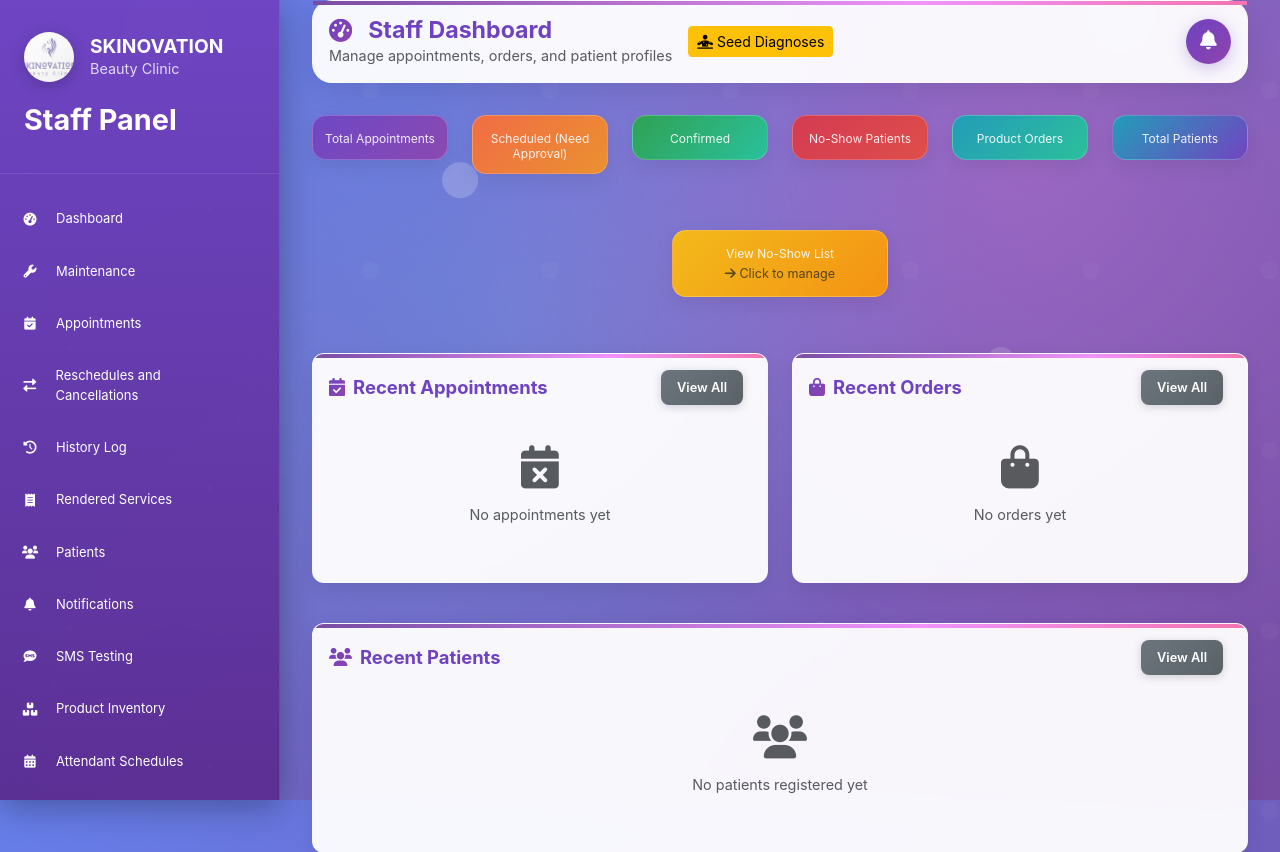
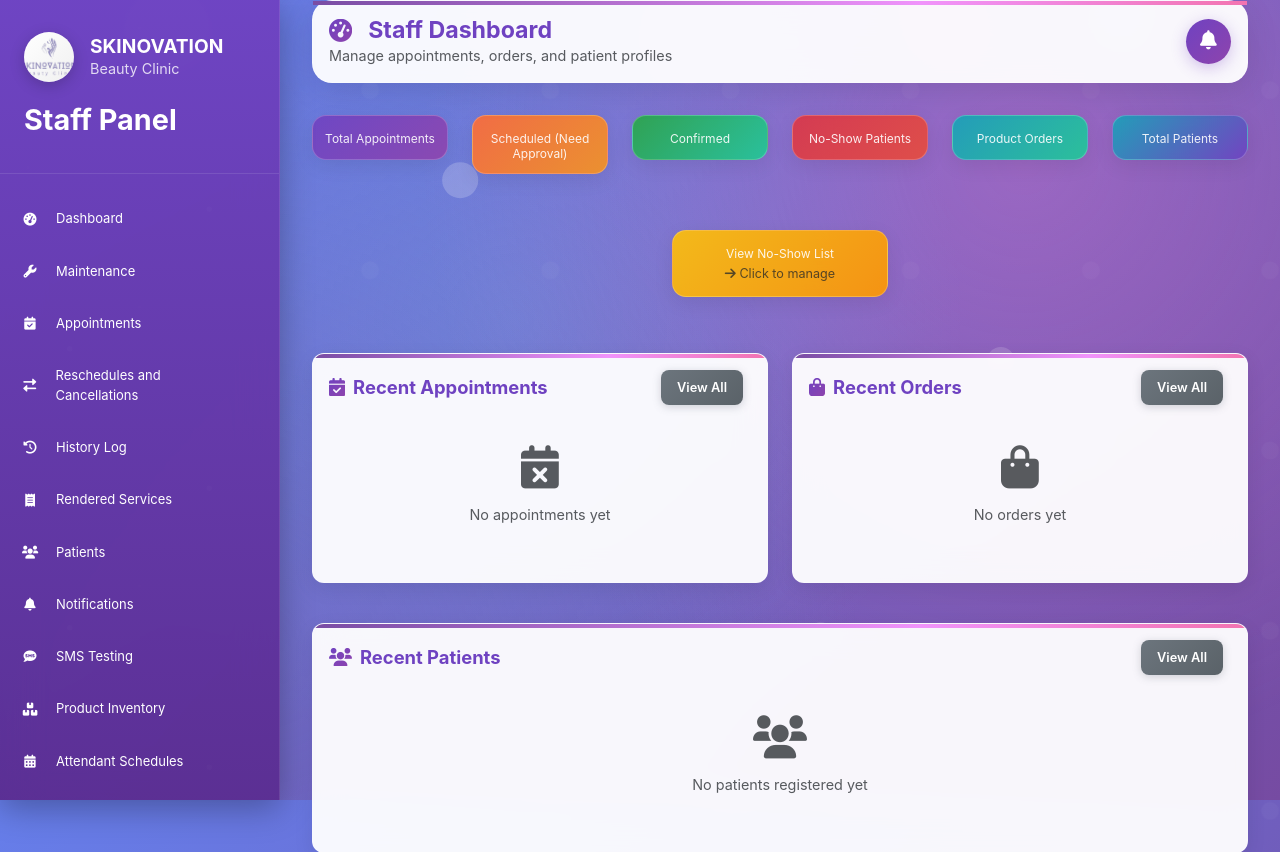
Before and after one commit to exile213/Patient-Appointment-Management-System-for-Skinnovation-Clinic, a Django app: template templates/appointments/admin_dashboard.html in a window 1280 px wide. Shown: the top 852 px of the page. Run offline with Django 5.2, Linux system fonts and the light colour scheme; the template is opened without the code that fills it, so the values that code supplies are empty; some libraries are stand-ins or nearby versions.

Commit message:
Remove Seed Diagnoses button from admin dashboard
The temporary 'Seed Diagnoses' button has been removed from the admin dashboard template for production use.

```diff
--- a/templates/appointments/admin_dashboard.html
+++ b/templates/appointments/admin_dashboard.html
@@ -13,11 +13,7 @@
         </h1>
         <p class="text-muted mb-0">Manage appointments, orders, and patient profiles</p>
     </div>
-    <div class="ms-3 d-flex align-items-start">
-        <a href="{% url 'appointments:admin_seed_diagnoses' %}" class="btn btn-sm btn-warning" title="Seed missing diagnoses (temporary)">
-            <i class="fas fa-diagnoses"></i>&nbsp;Seed Diagnoses
-        </a>
-    </div>
+    <!-- Seed Diagnoses button removed for production -->
     {% include 'appointments/includes/admin_notification_icon.html' %}
 </div>
 
```
